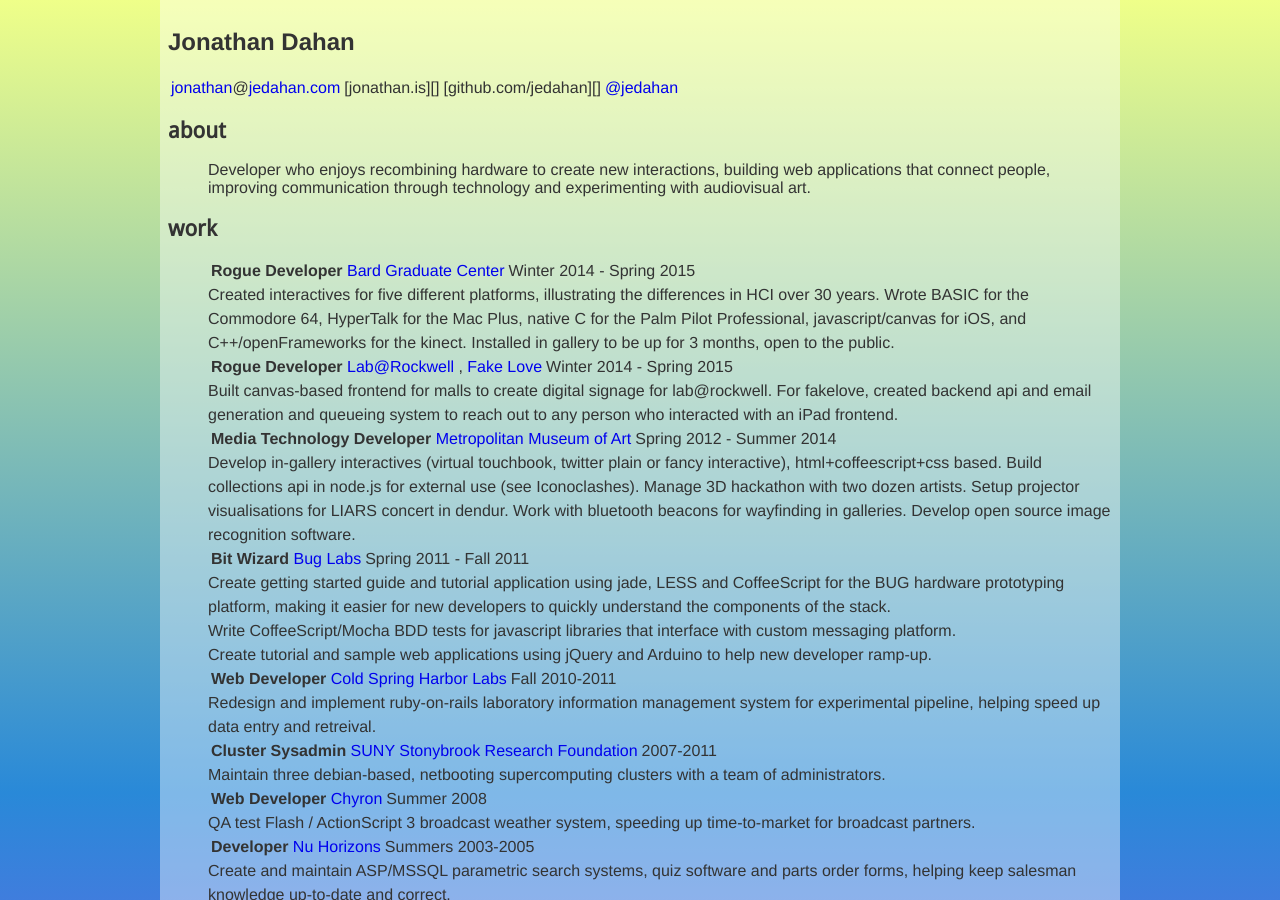
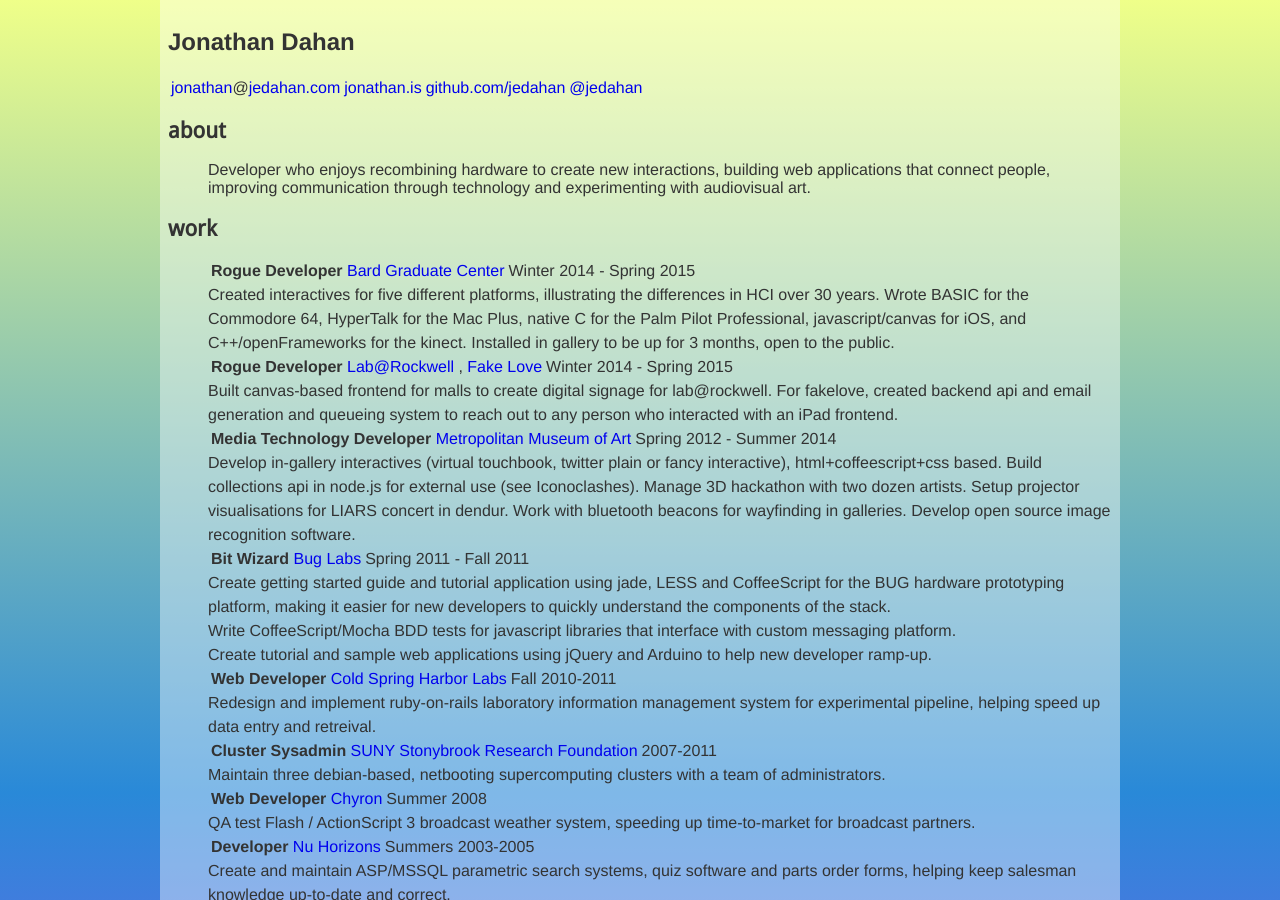
Before and after one commit to jedahan/jedahan.github.com, a Jekyll site: the page built from resume/index.md, in a window 1280 px wide and 900 px high. Built offline with Jekyll 4.4.1, drawn with Linux system fonts in a browser that asks for light colours; Markdown is read by kramdown in place of the engine named in the settings; part of the change alters nothing that is shown.

```diff
--- a/resume/index.md
+++ b/resume/index.md
@@ -91,6 +91,8 @@ education
 [@jedahan]: http://twitter.com/jedahan
 [jonathan]: mailto:jonathan@jedahan.com
 [jedahan.com]: http://jedahan.com
+[jonathan.is]: http://jonathan.is
+[github.com/jedahan]: http://github.com/jedahan.com
 
 [ Image_Categorizer ]: http://example.com
 [ Polyplayer Synth ]: http://example.com
```
